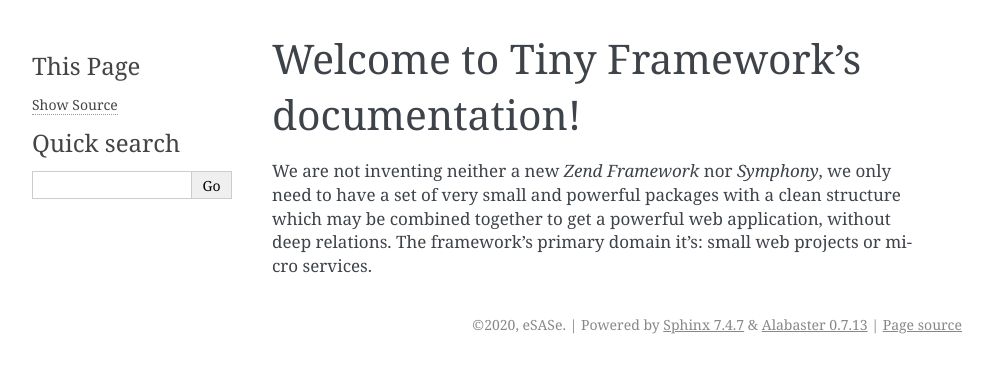
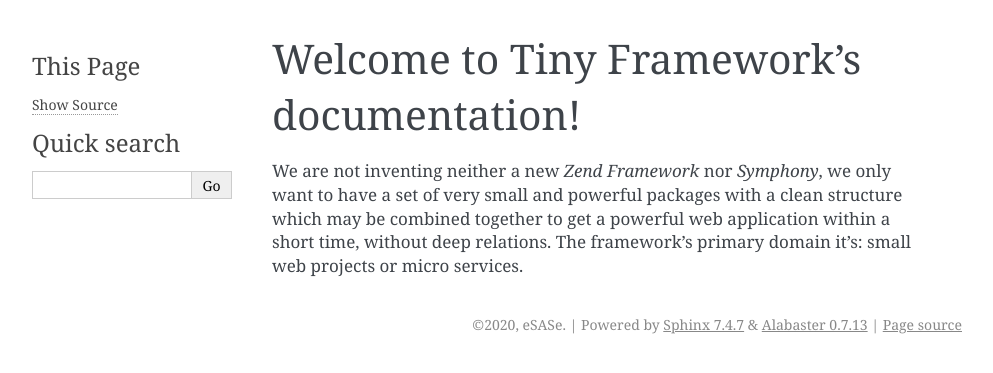
Before and after one commit to esase/tiny-docs, a Sphinx documentation site: the page built from source/index.rst, in a window 1280 px wide. Shown: the top 373 px of the page, without its empty margins (148-1141 px from the left). Built offline with Sphinx 7.4.7, drawn with Linux system fonts in a browser that asks for light colours; pages that are not in the unit, such as notebooks, are missing from menus.

Commit message:
update docs

```diff
--- a/source/index.rst
+++ b/source/index.rst
@@ -2,8 +2,8 @@
 Welcome to Tiny Framework's documentation!
 ==========================================
 
-We are not inventing neither a new `Zend Framework` nor `Symphony`, we only need to have a set of very small and
-powerful packages with a clean structure which may be combined together to get a powerful web application, without deep relations.
+We are not inventing neither a new `Zend Framework` nor `Symphony`, we only want to have a set of very small and
+powerful packages with a clean structure which may be combined together to get a powerful web application within a short time, without deep relations.
 The framework's  primary domain it's: small web projects or micro services.
 
 .. toctree::
```
